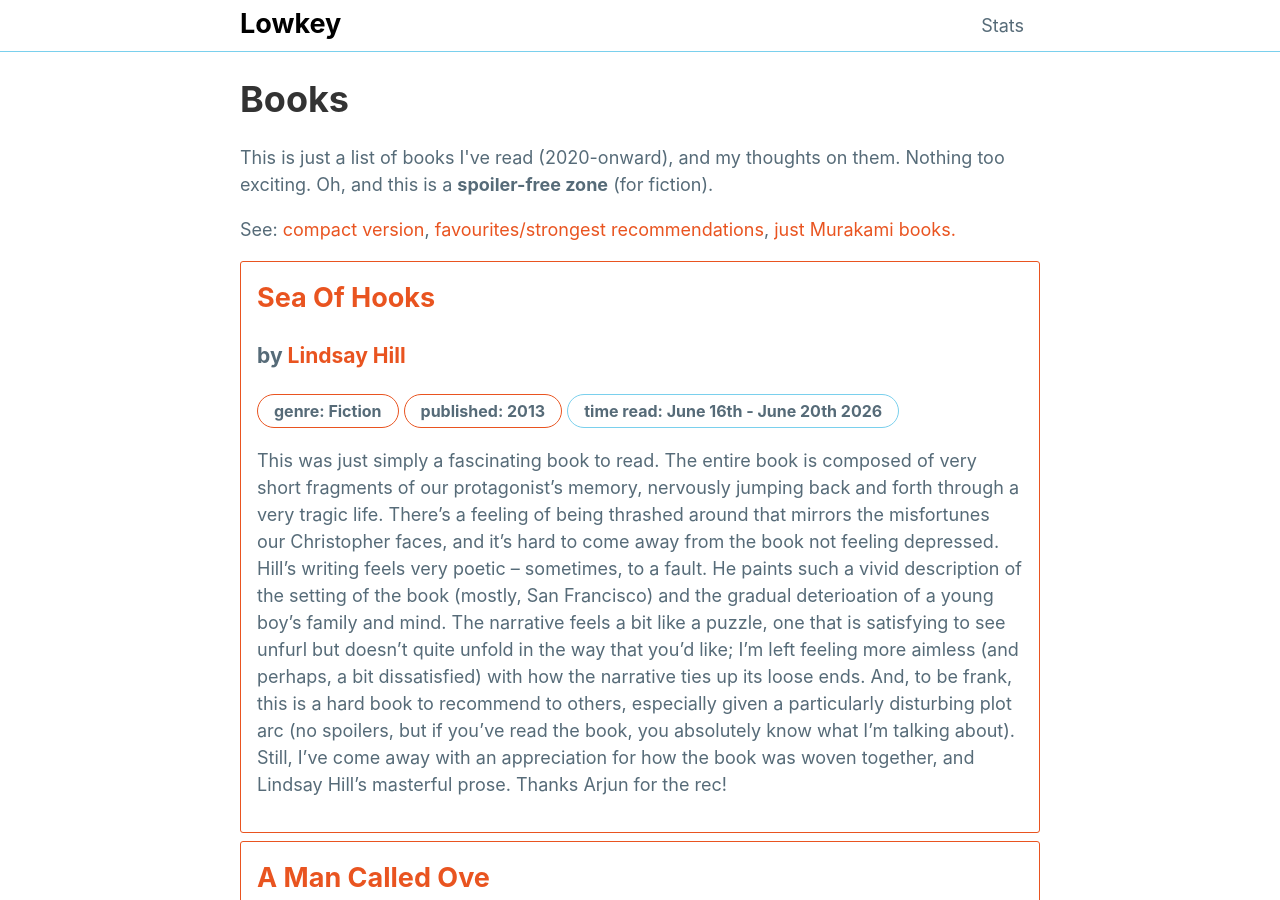
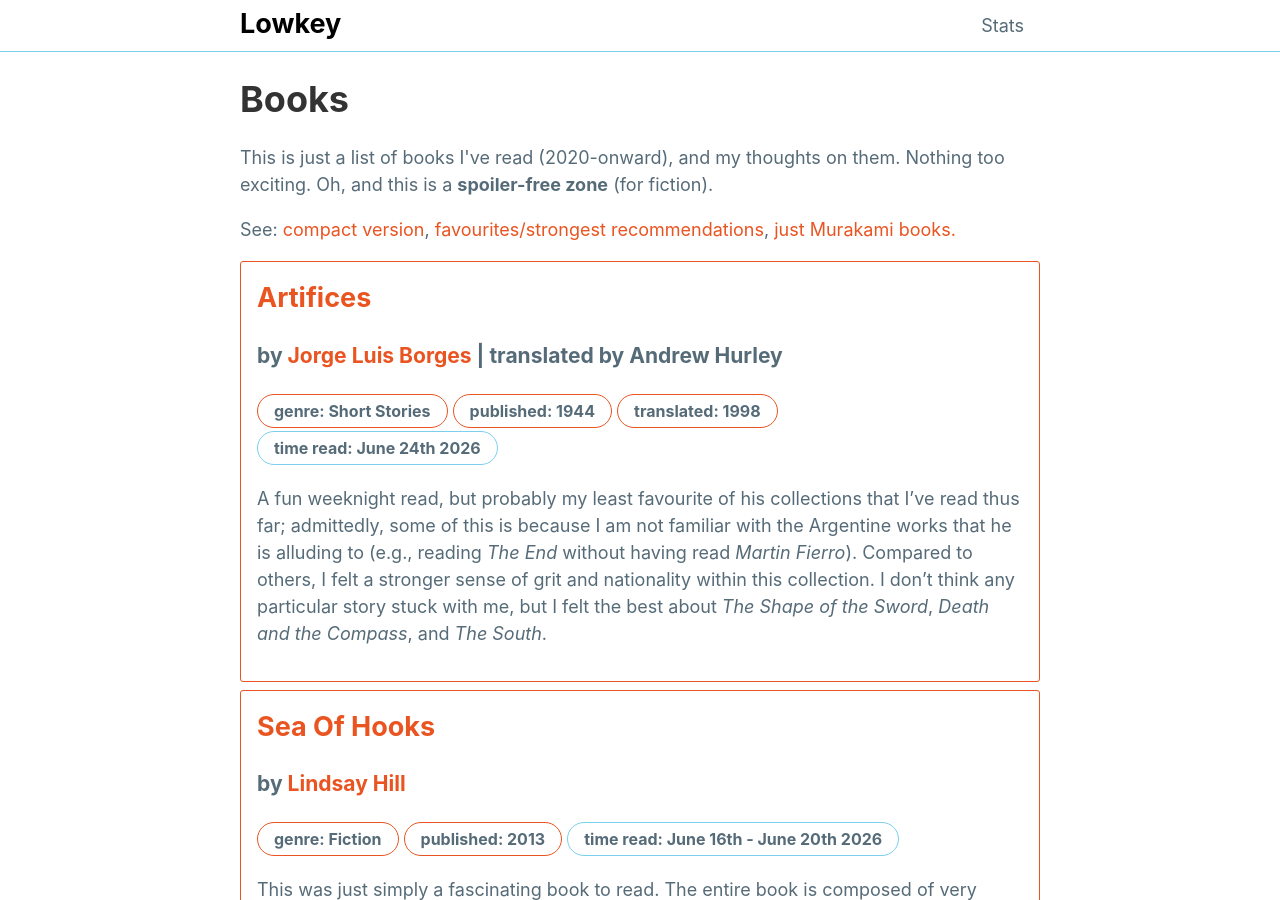
Before and after one commit to mattxwang/lowkey, a Jekyll site: the page built from stats/books.html, in a window 1280 px wide and 900 px high. Built offline with Jekyll 4.4.1, drawn with Linux system fonts in a browser that asks for light colours.

Commit message:
Artifices

```diff
--- a/_data/books.yml
+++ b/_data/books.yml
@@ -1491,3 +1491,13 @@ seaofhooks:
   time_read: June 16th - June 20th 2026
   thoughts: >
     This was just simply a fascinating book to read. The entire book is composed of very short fragments of our protagonist's memory, nervously jumping back and forth through a very tragic life. There's a feeling of being thrashed around that mirrors the misfortunes our Christopher faces, and it's hard to come away from the book not feeling depressed. Hill's writing feels very poetic -- sometimes, to a fault. He paints such a vivid description of the setting of the book (mostly, San Francisco) and the gradual deterioation of a young boy's family and mind. The narrative feels a bit like a puzzle, one that is satisfying to see unfurl but doesn't quite unfold in the way that you'd like; I'm left feeling more aimless (and perhaps, a bit dissatisfied) with how the narrative ties up its loose ends. And, to be frank, this is a hard book to recommend to others, especially given a particularly disturbing plot arc (no spoilers, but if you've read the book, you absolutely know what I'm talking about). Still, I've come away with an appreciation for how the book was woven together, and Lindsay Hill's masterful prose. Thanks Arjun for the rec!
+artifices:
+  title: "Artifices"
+  author: Jorge Luis Borges
+  translator: Andrew Hurley
+  genre: Short Stories
+  year_published: 1944
+  year_translated: 1998
+  time_read: June 24th 2026
+  thoughts: >
+    A fun weeknight read, but probably my least favourite of his collections that I've read thus far; admittedly, some of this is because I am not familiar with the Argentine works that he is alluding to (e.g., reading *The End* without having read *Martin Fierro*). Compared to others, I felt a stronger sense of grit and nationality within this collection. I don't think any particular story stuck with me, but I felt the best about *The Shape of the Sword*, *Death and the Compass*, and *The South*.
```
